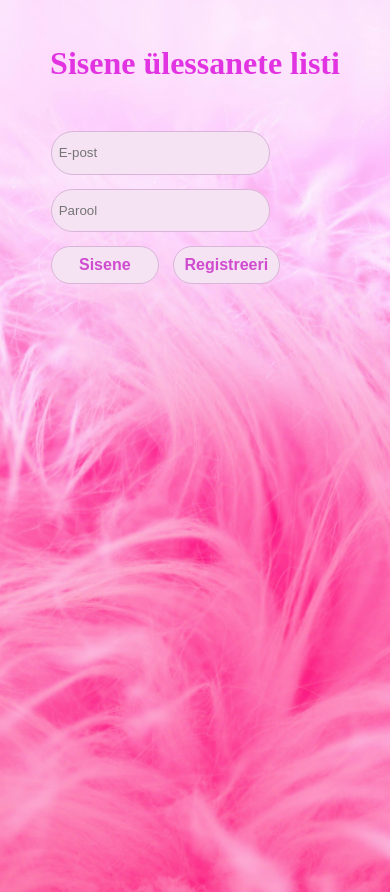
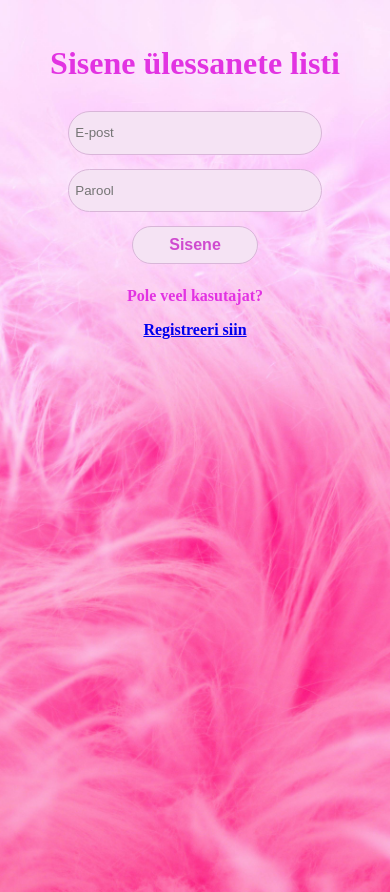
Before and after one commit to mairitikk/Back-End-New, a React (Vite) app in the folder front_end/: page / in a window 390 px wide. Built offline with nearby package versions, Linux system fonts and the light colour scheme; a web font is replaced by a local one.

Commit message:
add Link to Login

```diff
--- a/front_end/src/login.jsx
+++ b/front_end/src/login.jsx
@@ -1,6 +1,7 @@
 import { useState } from "react";
 import styles from './styles/LoginComponent.module.css'
 import { useNavigate } from 'react-router-dom';
+import { Link } from "react-router-dom";
 
 
 export default function Login() {
@@ -67,9 +68,7 @@ export default function Login() {
         }
     };
 
-    const handleRegisterClick = () => {
-        navigate('/register');
-    };
+
 
     return (
         <div className={styles.container}>
@@ -92,8 +91,12 @@ export default function Login() {
                     />
                     <div className={styles.buttonContainer}>
                         <button type="submit" className={styles.loginButton}>Sisene</button>
-                        <button type="button" className={styles.loginButton} onClick={handleRegisterClick}>Registreeri</button>
                     </div>
+                    <div>
+                        <p>Pole veel kasutajat?</p>
+                        <Link to="/register">Registreeri siin</Link>
+                    </div>
+
                 </div>
             </form>
         </div>
--- a/front_end/src/styles/LoginComponent.module.css
+++ b/front_end/src/styles/LoginComponent.module.css
@@ -16,10 +16,8 @@
     }
 
     .loginContainer {
-        width: 90%;
-        margin-top: 20px;
-        margin-right: 20px;
-        /* Add margin to push the form to the right */
+        width: 100%;
+
     }
 
     .logTitel {
@@ -46,8 +44,7 @@
 
 }
 .loginContainer {
-    width: 85%;
-    padding: 20px;
+    text-align: center;
 }
 
 .loginButton {
```
